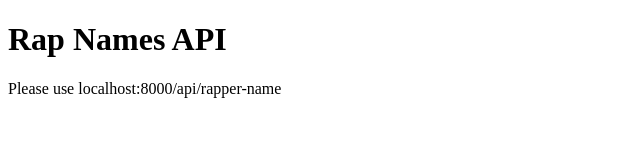
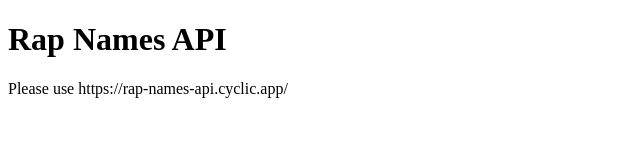
Before and after one commit to mai-ogiso/rap-names-api, a website: page index.html in a window 1280 px wide. Shown: the full height of the page, 0-640 px from the left. Drawn offline with Linux system fonts and the light colour scheme.

Commit message:
modified index.html documentation

```diff
--- a/index.html
+++ b/index.html
@@ -8,6 +8,6 @@
 </head>
 <body>
     <h1>Rap Names API</h1>
-    <p>Please use localhost:8000/api/rapper-name</p>
+    <p>Please use https://rap-names-api.cyclic.app/</p>
 </body>
 </html>
```
